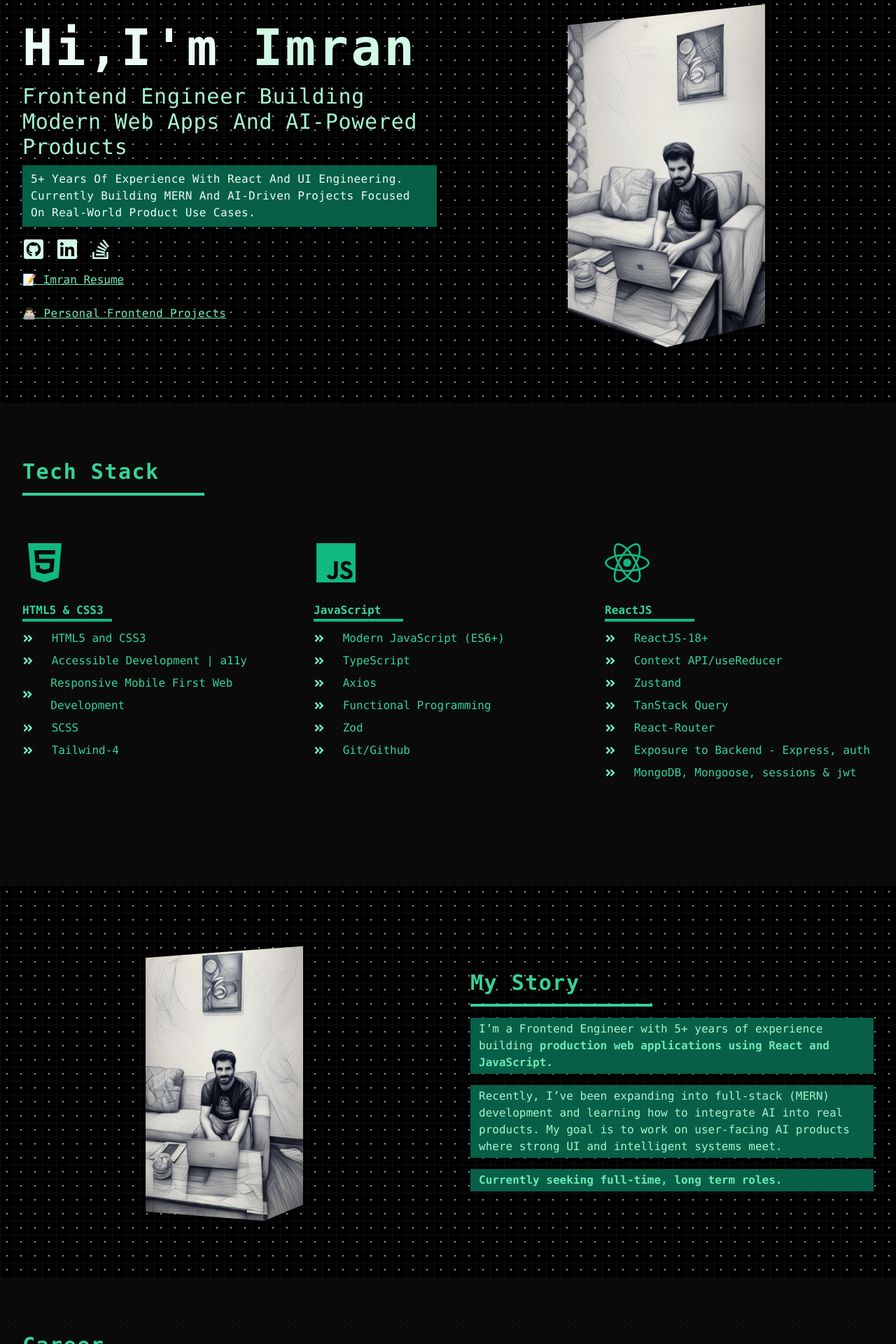
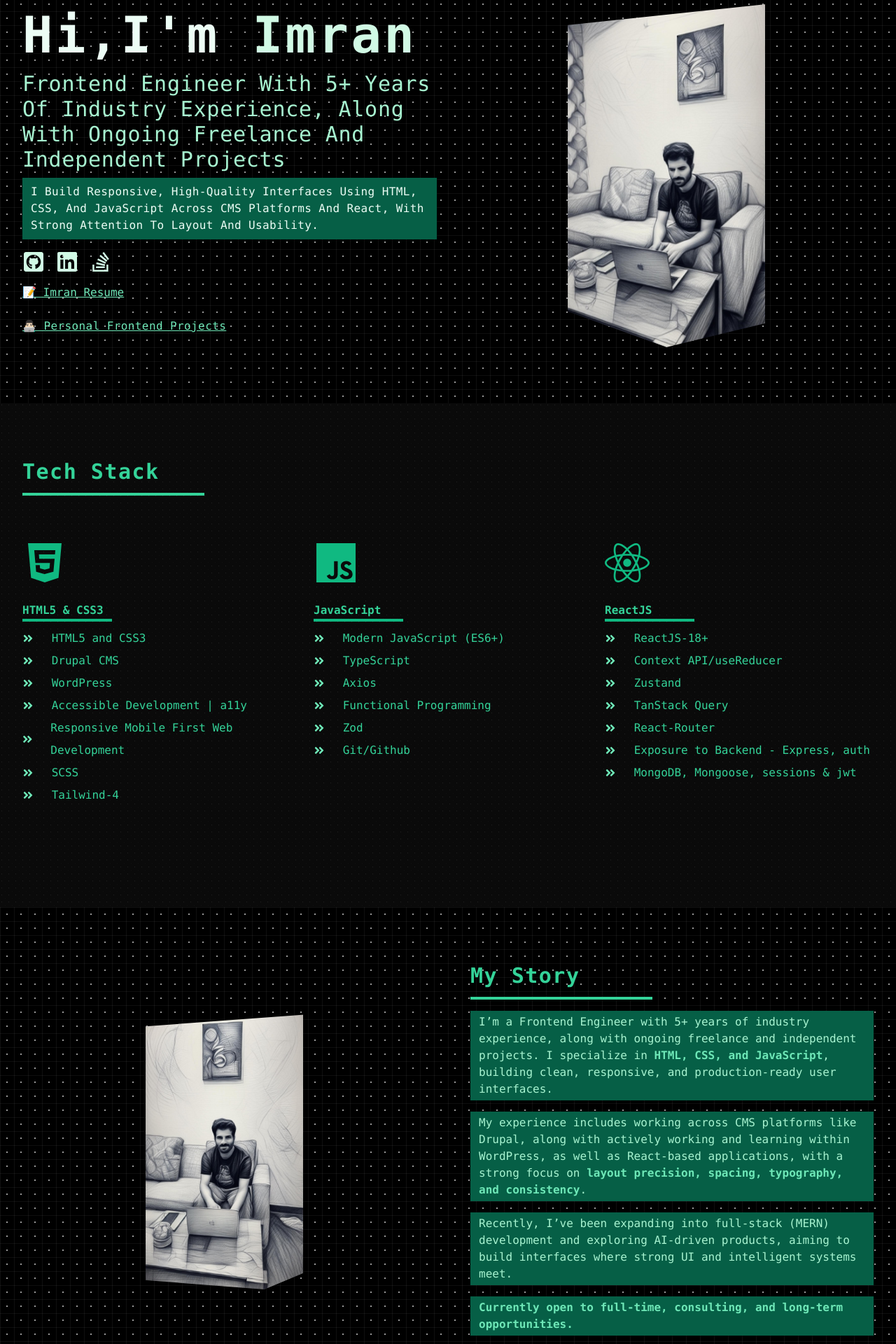
Before and after one commit to emmeiwhite/imran-portfolio-2024, a React (Vite) app: page / in a window 1280 px wide. Shown: the part 180-2100 px from the top of the page at 70% size. Built offline with nearby package versions, Linux system fonts and the light colour scheme; a web font is replaced by a local one.

Commit message:
chore: Major updates based on latest learning

```diff
--- a/src/components/About.jsx
+++ b/src/components/About.jsx
@@ -24,7 +24,7 @@ export default function About() {
             alt="about Imran - a FE Engineer"
             className="w-full h-[320px] sm:h-[400px] object-contain [clip-path:polygon(12%_8%,88%_0%,100%_30%,85%_85%,60%_100%,15%_95%,0%_65%,5%_20%)] shadow-lg "
           />
-          <article>
+          {/* <article>
             <SectionTitle text="My Story" />
 
             <p className="mt-4 text-emerald-200 bg-emerald-800 px-3 py-1">
@@ -41,8 +41,41 @@ export default function About() {
             </p>
             <p className="mt-4 text-emerald-200 bg-emerald-800 px-3 py-1">
               <span className="text-emerald-300 font-bold">
-                Currently seeking full-time, long term roles.
+                Currently seeking full-time, consultant and long term roles.
               </span>{' '}
+            </p>
+          </article> */}
+          <article>
+            <SectionTitle text="My Story" />
+
+            <p className="mt-4 text-emerald-200 bg-emerald-800 px-3 py-1">
+              I’m a Frontend Engineer with 5+ years of industry experience, along with ongoing
+              freelance and independent projects. I specialize in
+              <span className="text-emerald-300 font-semibold"> HTML, CSS, and JavaScript</span>,
+              building clean, responsive, and production-ready user interfaces.
+            </p>
+
+            <p className="mt-4 text-emerald-200 bg-emerald-800 px-3 py-1">
+              My experience includes working across CMS platforms like Drupal, along with actively
+              working and learning within WordPress, as well as React-based applications, with a
+              strong focus on
+              <span className="text-emerald-300 font-semibold">
+                {' '}
+                layout precision, spacing, typography, and consistency
+              </span>
+              .
+            </p>
+
+            <p className="mt-4 text-emerald-200 bg-emerald-800 px-3 py-1">
+              Recently, I’ve been expanding into full-stack (MERN) development and exploring
+              AI-driven products, aiming to build interfaces where strong UI and intelligent systems
+              meet.
+            </p>
+
+            <p className="mt-4 text-emerald-200 bg-emerald-800 px-3 py-1">
+              <span className="text-emerald-300 font-bold">
+                Currently open to full-time, consulting, and long-term opportunities.
+              </span>
             </p>
           </article>
         </div>
--- a/src/components/Hero.jsx
+++ b/src/components/Hero.jsx
@@ -25,12 +25,13 @@ function Hero() {
             </h1>
 
             <p className="mt-4 text-xl sm:text-3xl text-emerald-200 capitalize tracking-wide">
-              Frontend Engineer building modern web apps and AI-powered products
+              Frontend Engineer with 5+ years of industry experience, along with ongoing freelance
+              and independent projects
             </p>
 
             <p className="mt-2  capitalize tracking-wide text-emerald-50 bg-emerald-800 px-3 py-2">
-              5+ years of experience with React and UI engineering. Currently building MERN and
-              AI-driven projects focused on real-world product use cases.
+              I build responsive, high-quality interfaces using HTML, CSS, and JavaScript across CMS
+              platforms and React, with strong attention to layout and usability.
             </p>
 
             <div className="flex mt-4 gap-x-4">
--- a/src/data.jsx
+++ b/src/data.jsx
@@ -26,6 +26,8 @@ export const skills = [
     icon: <FaHtml5 className="h-16 w-16 text-emerald-500" />,
     skillsInfo: [
       'HTML5 and CSS3',
+      'Drupal CMS',
+      'WordPress',
       'Accessible Development | a11y',
       'Responsive Mobile First Web Development',
       'SCSS',
@@ -78,8 +80,8 @@ export const projects = [
     url2: 'https://velocitykashmir.com/',
     github: 'https://github.com/emmeiwhite/velocity-kashmir',
     role: 'Software Engineering | Founding Partner',
-    title: 'Velocity Kashmir Tour & Travels  (04-2023 to Present [part-time 12h/week])',
-    text: 'Built, launched, and owned the complete production website end-to-end, iterating continuously while ensuring reliability and uptime.'
+    title: 'Velocity Kashmir Tour & Travels  (04-2023 to Present)',
+    text: 'Built, launched, and owned the complete production website end-to-end, iterating continuously while ensuring reliability and uptime. Handing and managing ongoing updates'
   },
   {
     id: nanoid(),
@@ -90,7 +92,7 @@ export const projects = [
     github: 'https://github.com/emmeiwhite',
     role: 'Senior Frontend Developer | Drupal ',
     title: 'MsTechLabs | Consultant (07-2023 to 03-2024)',
-    text: 'Led front-end development for the Construct Africa project, overseeing responsive layouts, Drupal theming, and intricate JS logic. Additionally, contributed to the Project Pipeline utilizing SCSS for enhanced styling'
+    text: 'Led front-end development for the Construct Africa project, overseeing responsive layouts, Drupal theming (CMS), and intricate JS logic. Additionally, contributed to the Project Pipeline utilizing SCSS for enhanced styling'
   },
   {
     id: nanoid(),
@@ -112,7 +114,7 @@ export const projects = [
     github: 'https://github.com/emmeiwhite',
     role: 'Frontend Developer II | Drupal ',
     title: 'Axelerant  (02-2021 to 08-2022)',
-    text: 'Front-end development for the Franklin Madison project at Axelerant, also contributing as a Drupal Themer for University of East London, OHCHR, and Axelerant projects, integrating interactive JavaScript elements.'
+    text: 'Front-end development for the Franklin Madison project at Axelerant, also contributing as a Drupal Themer (CMS) for University of East London, OHCHR, and Axelerant projects, integrating interactive JavaScript elements.'
   },
   {
     id: nanoid(),
```
Also changed, not shown: 2 other files (tests, documents, lock files or other folders).
